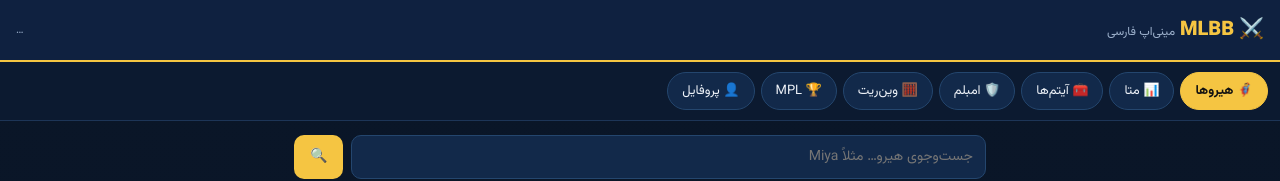
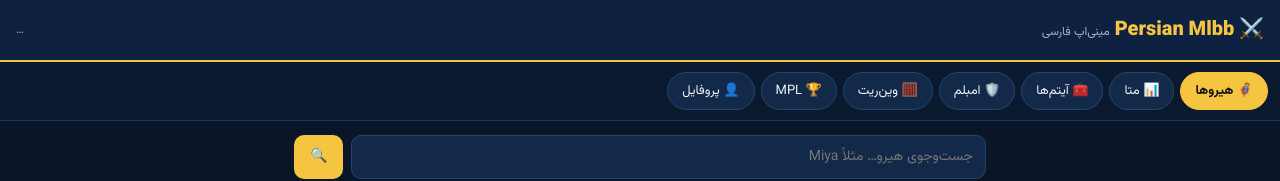
Before and after one commit to tattoozeus62-ship-it/mobile-legends, a plain HTML site: page index.html in a window 1280 px wide. Shown: the top 181 px of the page. Drawn offline with Linux system fonts and the light colour scheme; no server answers.

Commit message:
MLBB Mini App — name is Persian Mlbb

```diff
--- a/index.html
+++ b/index.html
@@ -3,7 +3,7 @@
 <head>
 <meta charset="UTF-8">
 <meta name="viewport" content="width=device-width, initial-scale=1.0, maximum-scale=1.0, user-scalable=no">
-<title>MLBB — مینی‌اپ فارسی</title>
+<title>Persian Mlbb — مینی‌اپ فارسی</title>
 <script src="https://telegram.org/js/telegram-web-app.js"></script>
 <link rel="preconnect" href="https://fonts.googleapis.com">
 <link href="https://fonts.googleapis.com/css2?family=Vazirmatn:wght@400;500;700;900&display=swap" rel="stylesheet">
@@ -11,7 +11,7 @@
 </head>
 <body>
 <header class="app-header">
-  <div class="logo">⚔️ <span>MLBB</span> <small>مینی‌اپ فارسی</small></div>
+  <div class="logo">⚔️ <span>Persian Mlbb</span> <small>مینی‌اپ فارسی</small></div>
   <div class="version" id="version">…</div>
 </header>
 
```
